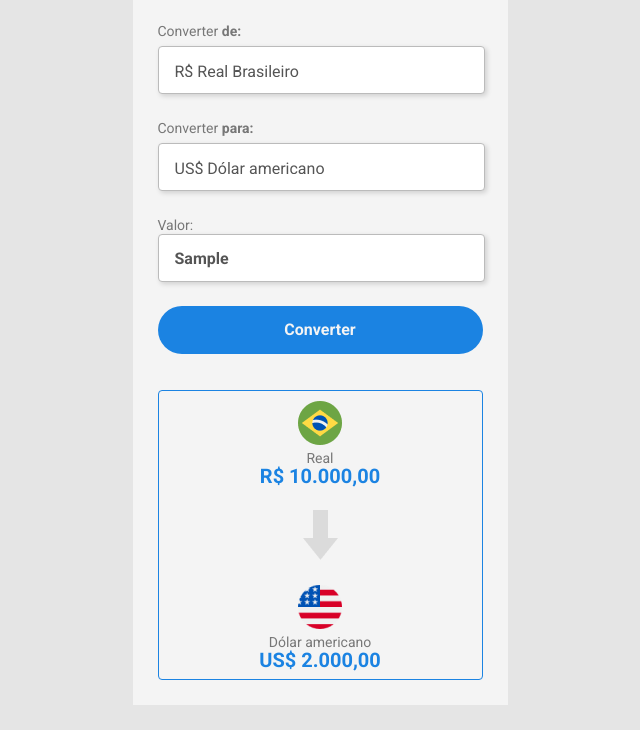
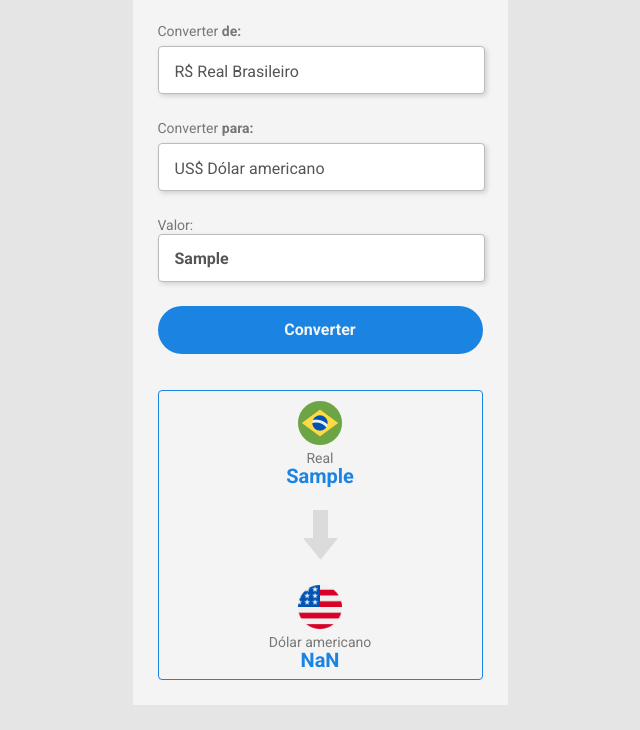
Before and after one commit to AndersonDinizDev/convert-money, a plain HTML site: page index.html in a window 1280 px wide. Both pictures are taken after typing "Sample" into the empty fields and a click on the button "Converter". Shown: the part 95-825 px from the top of the page, without its empty margins (320-960 px from the left). Drawn offline with Linux system fonts and the light colour scheme.

Commit message:
Add a função que realiza a conversão das moedas

```diff
--- a/index.html
+++ b/index.html
@@ -42,16 +42,16 @@
             </label>
             <label>
                 Valor:
-                <input placeholder="R$ 10.000,00">
+                <input placeholder="R$ 10.000,00" id="input-real">
             </label>
 
-            <button type="button">Converter</button>
+            <button type="button" id="convert-button">Converter</button>
 
             <section>
                 <div class="currency-container">
                     <img src="./assets/brasil.png">
                     <p class="currency-name">Real</p>
-                    <p class="currency-value">R$ 10.000,00</p>
+                    <p class="currency-value" id="real-value-text">R$ 10.000,00</p>
                 </div>
 
                 <img class="arrow-img" src="./assets/Vector.png">
@@ -59,7 +59,7 @@
                 <div class="currency-container">
                     <img src="./assets/us.png">
                     <p class="currency-name">Dólar americano</p>
-                    <p class="currency-value">US$ 2.000,00</p>
+                    <p class="currency-value" id="currency-value-text">US$ 2.000,00</p>
                 </div>
             </section>
         </main>
@@ -67,5 +67,6 @@
     </div>
 
 </body>
+<script src="./scripts.js"></script>
 
 </html>
--- /dev/null
+++ b/scripts.js
@@ -0,0 +1,18 @@
+const button = document.getElementById(`convert-button`)
+
+const dolar = 5.2 // Valor atual do dolar
+
+
+/* Nessa função é feita a conversão das moedas */
+const convertValues = () => {
+
+    const inputReal = document.getElementById(`input-real`).value
+    const realValueText = document.getElementById(`real-value-text`)
+    const currencyValueText = document.getElementById(`currency-value-text`)
+
+    realValueText.innerHTML = inputReal
+    currencyValueText.innerHTML = inputReal / dolar
+
+}
+
+button.addEventListener(`click`, convertValues)
```
